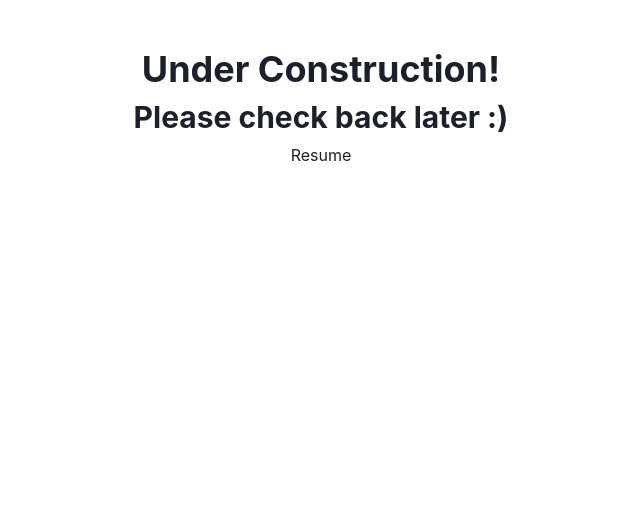
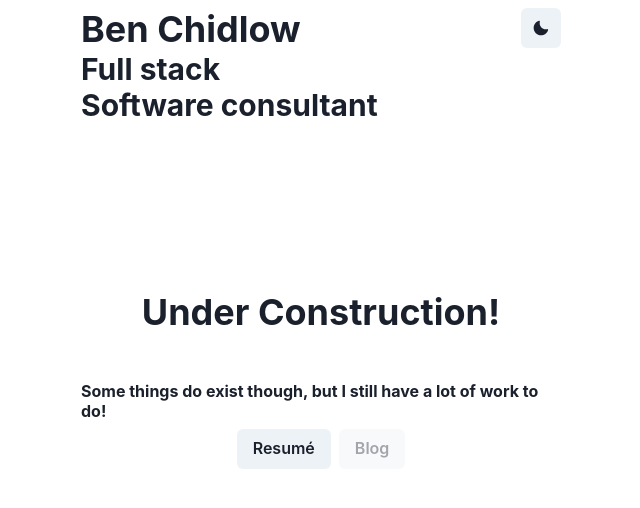
Before and after one commit to fezproof/projects, a Next.js app in the folder apps/portfolio/: page / in a window 1280 px wide. Shown: the top 508 px of the page, without its empty margins (319-959 px from the left). Built offline with nearby package versions, Linux system fonts and the light colour scheme.

Commit message:
Reworked home page to be a bit more descriptive

```diff
--- /dev/null
+++ b/apps/portfolio/src/components/ColourModeToggle.tsx
@@ -0,0 +1,16 @@
+import { MoonIcon, SunIcon } from '@chakra-ui/icons';
+import { IconButton, useColorMode } from '@chakra-ui/react';
+
+const ColourModeToggle = () => {
+  const { toggleColorMode, colorMode } = useColorMode();
+  const isDarkMode = colorMode === 'dark';
+  return (
+    <IconButton
+      aria-label="Toggle colour mode"
+      onClick={toggleColorMode}
+      icon={isDarkMode ? <SunIcon /> : <MoonIcon />}
+    />
+  );
+};
+
+export default ColourModeToggle;
--- a/apps/portfolio/src/pages/index.tsx
+++ b/apps/portfolio/src/pages/index.tsx
@@ -1,6 +1,14 @@
-import { Center, Container, Heading, Link, VStack } from '@chakra-ui/react';
+import {
+  Box,
+  Button,
+  Container,
+  Heading,
+  HStack,
+  VStack,
+} from '@chakra-ui/react';
 import Head from 'next/head';
 import RouterLink from 'next/link';
+import ColourModeToggle from 'src/components/ColourModeToggle';
 
 export default function Home() {
   return (
@@ -13,19 +21,49 @@ export default function Home() {
           content="Ben Chidlow's personal site. This includes his portfolio and resume"
         />
       </Head>
+      <Container as="header" maxW="lg" my="2" display="flex" flexDir="row">
+        <Box>
+          <Heading as="h1">Ben Chidlow</Heading>
+          <Heading as="h2" size="lg">
+            Full stack
+          </Heading>
+          <Heading as="h2" size="lg">
+            Software consultant
+          </Heading>
+        </Box>
+        <Box marginLeft="auto">
+          <ColourModeToggle />
+        </Box>
+      </Container>
+      <Container
+        maxW="lg"
+        as="main"
+        display="flex"
+        justifyContent="center"
+        flexDirection="column"
+      >
+        <VStack pt="10rem" pb="1.5rem">
+          <Heading as="h2">Under Construction!</Heading>
+        </VStack>
 
-      <Container maxW="lg">
-        <Center py="3rem">
-          <VStack>
-            <Heading as="h1">Under Construction!</Heading>
-            <Heading as="h2" size="lg" mb="5rem">
-              Please check back later :)
-            </Heading>
+        <VStack VStack py="1.5rem">
+          <Heading as="h3" size="sm">
+            Some things do exist though, but I still have a lot of work to do!
+          </Heading>
+
+          <HStack>
             <RouterLink href="/resume">
-              <Link>Resume</Link>
+              <Button as="a" variant="solid">
+                Resumé
+              </Button>
             </RouterLink>
-          </VStack>
-        </Center>
+            <RouterLink href="/blog">
+              <Button as="a" variant="solid" isDisabled>
+                Blog
+              </Button>
+            </RouterLink>
+          </HStack>
+        </VStack>
       </Container>
     </div>
   );
```
Also changed, not shown: apps/portfolio/src/pages/resume.tsx (+5 -14 lines).
